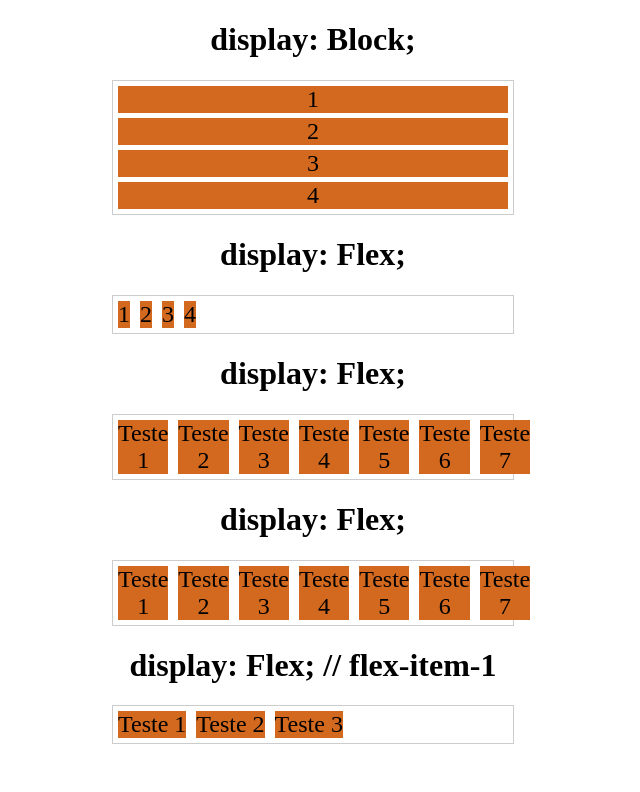
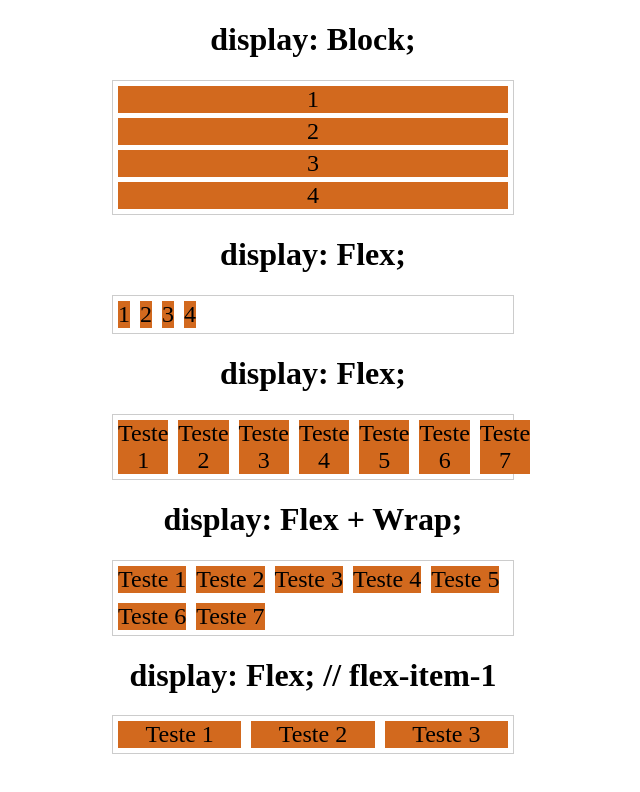
Before and after one commit to Gio-Midonz-Bots/FLEXBLOG, a plain HTML site: page 1Aula/index.html in a window 1280 px wide. Shown: the whole page, without its empty margins (327-967 px from the left). Drawn offline with Linux system fonts and the light colour scheme.

Commit message:
Fim: Primeira Aula

```diff
--- a/1Aula/index.html
+++ b/1Aula/index.html
@@ -27,7 +27,7 @@
 
 
     <h1>display: Flex;</h1>
-    <section class="container flex">
+    <section class="container flex ">
         <div class="item">Teste 1</div>
         <div class="item">Teste 2</div>
         <div class="item">Teste 3</div>
@@ -38,8 +38,9 @@
     </section>
 
 
-    <h1>display: Flex;</h1>
-    <section class="container flex">
+    <h1>display: Flex + Wrap;</h1>
+    <!-- comportamento padrão que sempre vou desejar no meu projeto -->
+    <section class="container flex flex-wrap">
         <div class="item">Teste 1</div>
         <div class="item">Teste 2</div>
         <div class="item">Teste 3</div>
@@ -52,9 +53,9 @@
 
     <h1>display: Flex; // flex-item-1</h1>
     <section class="container flex">
-        <div class="item">Teste 1</div>
-        <div class="item">Teste 2</div>
-        <div class="item">Teste 3</div>
+        <div class="item flex-item-1">Teste 1</div>
+        <div class="item flex-item-1 ">Teste 2</div>
+        <div class="item flex-item-1">Teste 3</div>
     </section>
 </body>
 </html>
--- a/1Aula/style.css
+++ b/1Aula/style.css
@@ -17,3 +17,11 @@ body{
 .flex{
     display: flex;
 }
+
+.flex-wrap{
+    flex-wrap: wrap;
+}
+
+.flex-item-1{
+    flex:1;
+}
```
